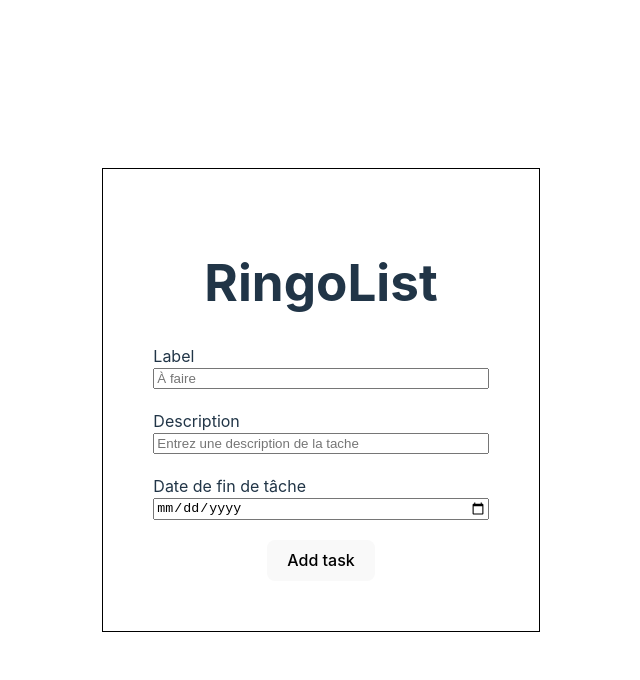
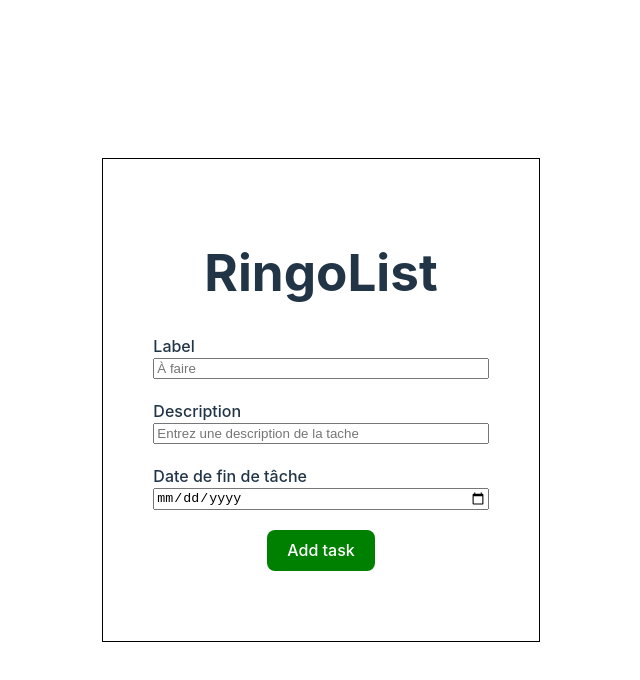
Before and after one commit to stephanemalho/ringo-test, a React (Vite) app in the folder todo-app/: page / in a window 1280 px wide. Shown: the top 680 px of the page, without its empty margins (370-1010 px from the left). Built offline with nearby package versions, Linux system fonts and the light colour scheme; no server answers; the HTML template or start-up script is replaced by a standard one.

Commit message:
💄F03: Button > add style

```diff
--- a/todo-app/src/App.css
+++ b/todo-app/src/App.css
@@ -76,3 +76,30 @@ form {
   flex-direction: column;
   margin-bottom: 20px;
 }
+
+.field label {
+  font-weight: 500;
+}
+
+button {
+  border-radius: 8px;
+  border: 1px solid transparent;
+  padding: 0.6em 1.2em;
+  font-size: 1em;
+  font-weight: 500;
+  font-family: inherit;
+  background-color: green;
+  cursor: pointer;
+  color: #ffffff;
+  transition: border-color 0.25s;
+  margin-bottom: 20px;
+}
+
+button:hover {
+  /* background-color: lightgreen; */
+  opacity: 0.8;
+}
+button:focus,
+button:focus-visible {
+  outline: 4px auto -webkit-focus-ring-color;
+}
--- a/todo-app/src/index.css
+++ b/todo-app/src/index.css
@@ -36,24 +36,6 @@ h1 {
   line-height: 1.1;
 }
 
-button {
-  border-radius: 8px;
-  border: 1px solid transparent;
-  padding: 0.6em 1.2em;
-  font-size: 1em;
-  font-weight: 500;
-  font-family: inherit;
-  background-color: #1a1a1a;
-  cursor: pointer;
-  transition: border-color 0.25s;
-}
-button:hover {
-  border-color: #646cff;
-}
-button:focus,
-button:focus-visible {
-  outline: 4px auto -webkit-focus-ring-color;
-}
 
 @media (prefers-color-scheme: light) {
   :root {
@@ -63,7 +45,4 @@ button:focus-visible {
   a:hover {
     color: #747bff;
   }
-  button {
-    background-color: #f9f9f9;
-  }
 }
```
